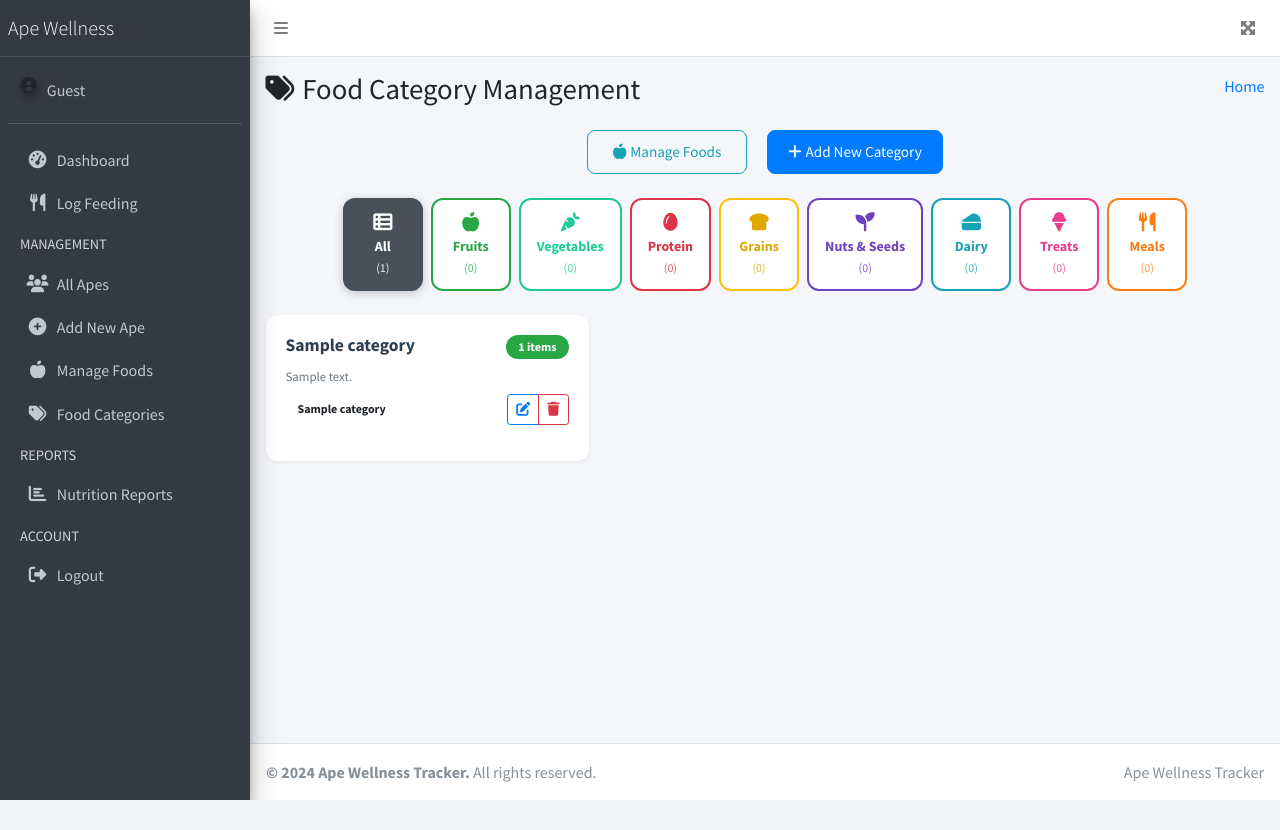
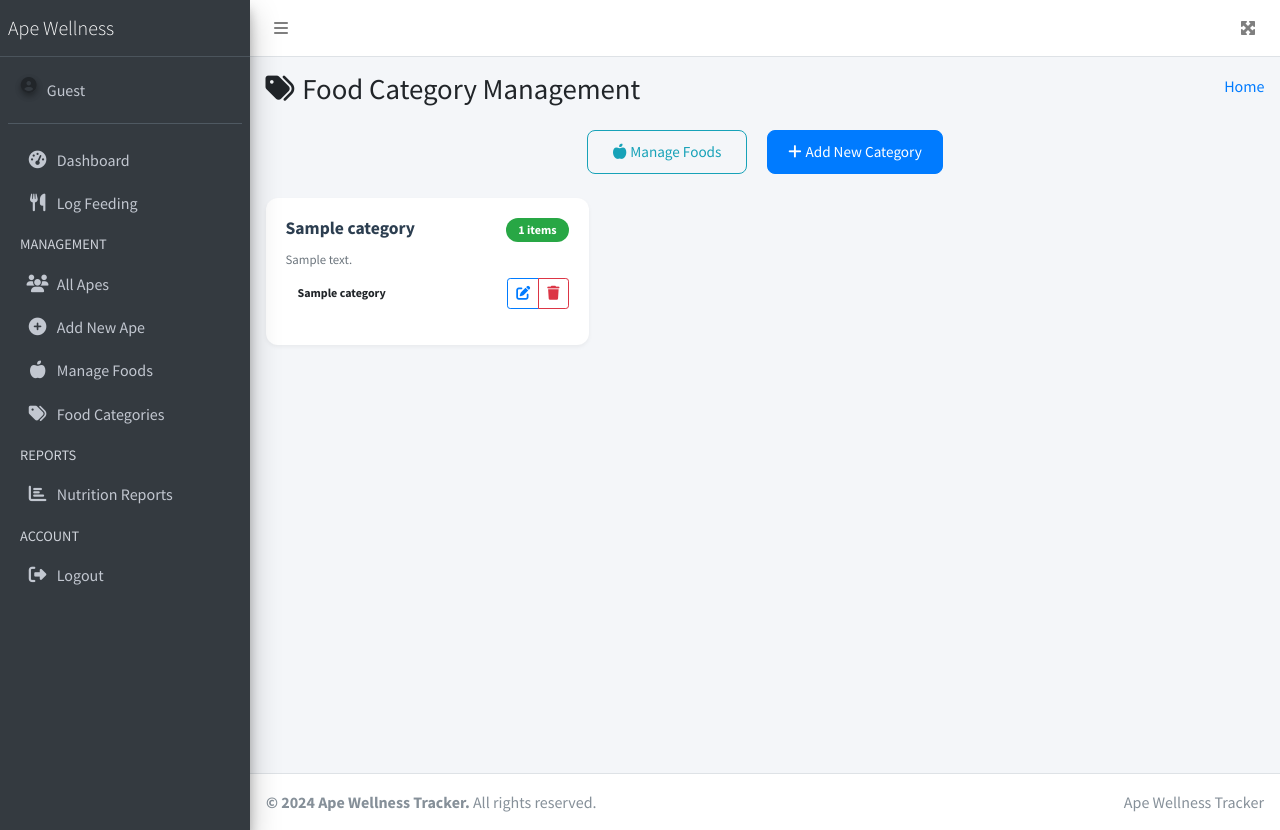
Before and after one commit to Interdisciplinary-Computing-Lab/ape-wellness-tracker, a Flask app: template backend/templates/manage_categories.html in a window 1280 px wide. Before the commit the page ends 800 px from the top, so only its background shows below. Run offline with Flask 3, Linux system fonts and the light colour scheme; tables that the repository leaves empty hold one stand-in row (values such as "Sample post"); the template is opened without the code that fills it: values that come from a table or form of the project are taken from there, most other values are stand-ins (such as "Sample title", 1, 10 or a date in 2020); some libraries are stand-ins or nearby versions.

Commit message:
Remove category filter tabs from food category management page

```diff
--- a/backend/templates/adminlte_base.html
+++ b/backend/templates/adminlte_base.html
@@ -10,6 +10,27 @@
     <link rel="stylesheet" href="https://cdnjs.cloudflare.com/ajax/libs/font-awesome/6.4.0/css/all.min.css">
     <!-- AdminLTE -->
     <link rel="stylesheet" href="https://cdn.jsdelivr.net/npm/admin-lte@3.2/dist/css/adminlte.min.css">
+    <!-- Custom CSS for consistent sidebar behavior -->
+    <style>
+        /* Ensure consistent sidebar behavior across all pages */
+        .main-sidebar {
+            transition: margin-left 0.3s ease-in-out, width 0.3s ease-in-out;
+        }
+
+        .content-wrapper {
+            transition: margin-left 0.3s ease-in-out;
+        }
+
+        /* Prevent layout shifts from content changes */
+        .content-wrapper .content {
+            min-height: calc(100vh - 157px);
+        }
+
+        /* Ensure scrollbars don't affect layout */
+        .card-body {
+            scrollbar-gutter: stable;
+        }
+    </style>
     {% block extra_css %}{% endblock %}
 </head>
 <body class="hold-transition sidebar-mini">
--- a/backend/templates/manage_categories.html
+++ b/backend/templates/manage_categories.html
@@ -21,58 +21,7 @@
     </div>
 </div>
 
-<!-- Category Filter Buttons -->
-<div class="row mb-4">
-    <div class="col-12">
-        <div class="category-filters">
-            <button type="button" class="filter-btn active" data-category="all">
-                <i class="fas fa-th-list"></i>
-                <span class="filter-text">All</span>
-                <span class="filter-count">({{ categories|length }})</span>
-            </button>
-            <button type="button" class="filter-btn" data-category="Fruits">
-                <i class="fas fa-apple-alt"></i>
-                <span class="filter-text">Fruits</span>
-                <span class="filter-count">({{ categories|selectattr('name', 'equalto', 'Fruits')|list|length }})</span>
-            </button>
-            <button type="button" class="filter-btn" data-category="Vegetables">
-                <i class="fas fa-carrot"></i>
-                <span class="filter-text">Vegetables</span>
-                <span class="filter-count">({{ categories|selectattr('name', 'equalto', 'Vegetables')|list|length }})</span>
-            </button>
-            <button type="button" class="filter-btn" data-category="Protein Sources">
-                <i class="fas fa-egg"></i>
-                <span class="filter-text">Protein</span>
-                <span class="filter-count">({{ categories|selectattr('name', 'equalto', 'Protein Sources')|list|length }})</span>
-            </button>
-            <button type="button" class="filter-btn" data-category="Grains & Starches">
-                <i class="fas fa-bread-slice"></i>
-                <span class="filter-text">Grains</span>
-                <span class="filter-count">({{ categories|selectattr('name', 'equalto', 'Grains & Starches')|list|length }})</span>
-            </button>
-            <button type="button" class="filter-btn" data-category="Nuts & Seeds">
-                <i class="fas fa-seedling"></i>
-                <span class="filter-text">Nuts & Seeds</span>
-                <span class="filter-count">({{ categories|selectattr('name', 'equalto', 'Nuts & Seeds')|list|length }})</span>
-            </button>
-            <button type="button" class="filter-btn" data-category="Dairy & Alternatives">
-                <i class="fas fa-cheese"></i>
-                <span class="filter-text">Dairy</span>
-                <span class="filter-count">({{ categories|selectattr('name', 'equalto', 'Dairy & Alternatives')|list|length }})</span>
-            </button>
-            <button type="button" class="filter-btn" data-category="Enrichment Treats">
-                <i class="fas fa-ice-cream"></i>
-                <span class="filter-text">Treats</span>
-                <span class="filter-count">({{ categories|selectattr('name', 'in', ['Enrichment Treats', 'Dried Fruits'])|list|length }})</span>
-            </button>
-            <button type="button" class="filter-btn" data-category="Mixed Meals & Combinations">
-                <i class="fas fa-utensils"></i>
-                <span class="filter-text">Meals</span>
-                <span class="filter-count">({{ categories|selectattr('name', 'equalto', 'Mixed Meals & Combinations')|list|length }})</span>
-            </button>
-        </div>
-    </div>
-</div>
+
 
 <!-- Categories Grid -->
 <div class="row">
```
Also changed, not shown: backend/templates/log_feeding.html (+7 -7 lines).
